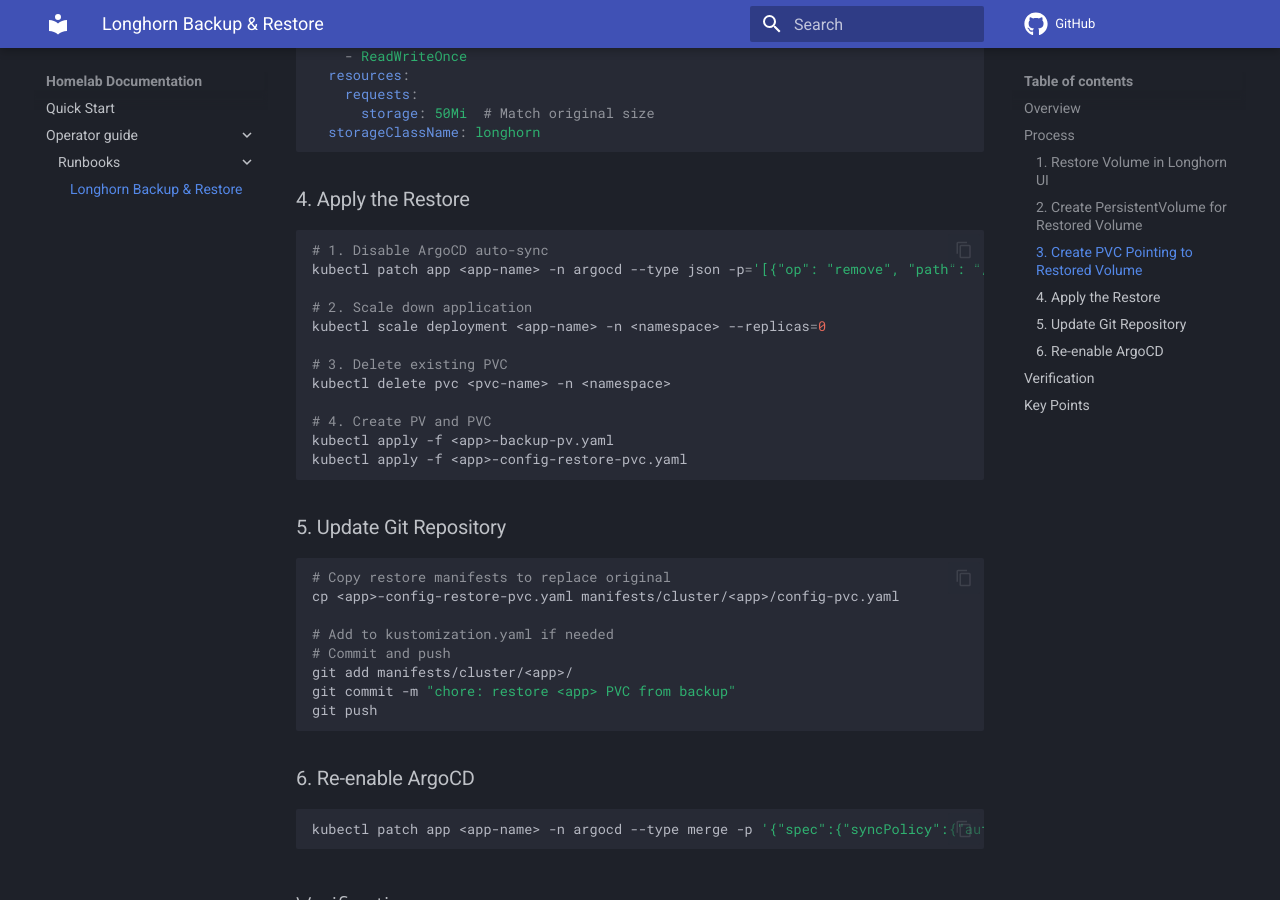
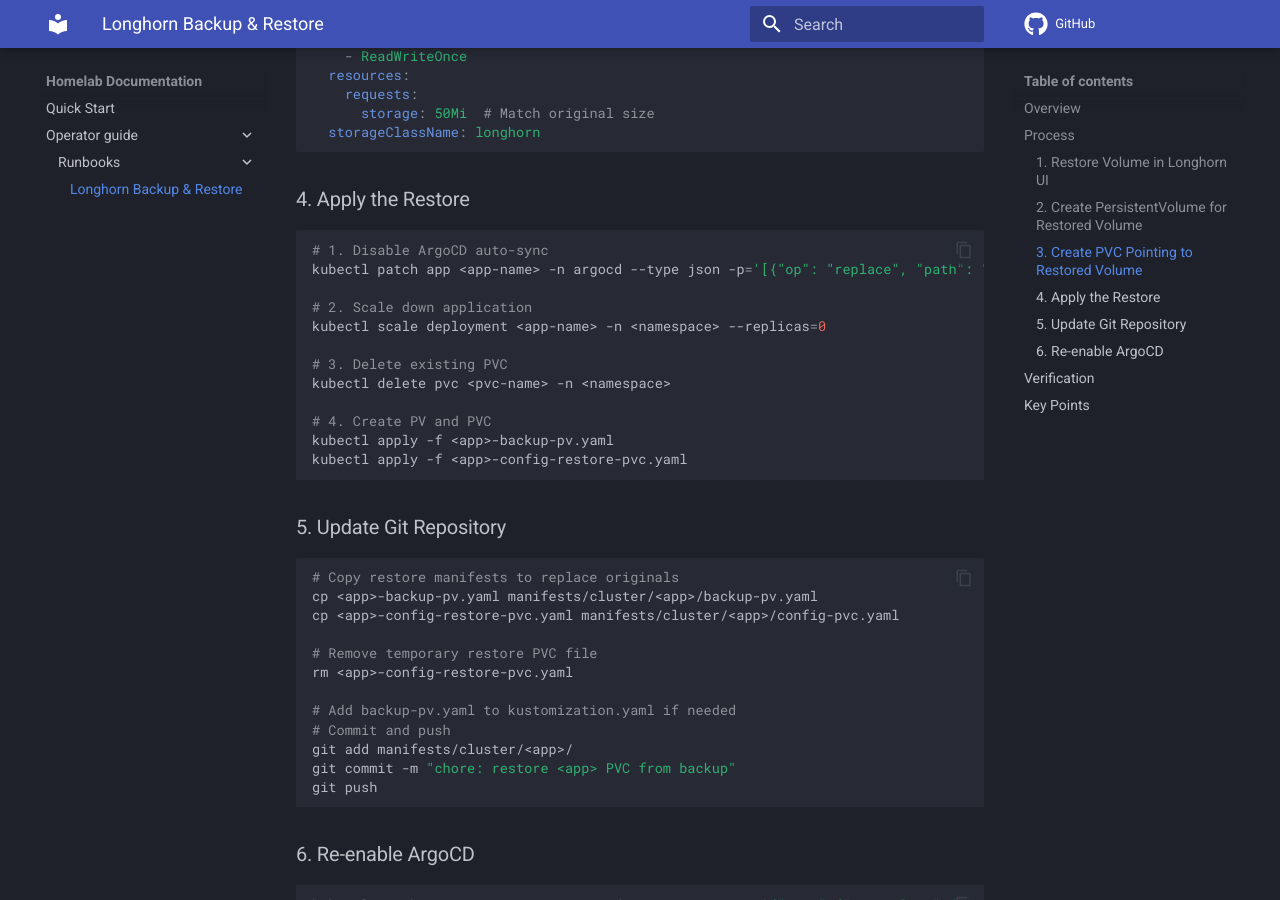
Before and after one commit to myles-coleman/homelab-cluster, an MkDocs documentation site: the page built from docs/operator-guide/runbooks/backup-and-restore.md, in a window 1280 px wide and 900 px high, scrolled down 1310 px. Built offline with MkDocs 1.6.1 and Material for MkDocs 9.7.7, drawn with Linux system fonts in a browser that asks for light colours; comment, search, counter and statistics services are not loaded.

Commit message:
docs: improvements to backup instructions

````diff
--- a/docs/operator-guide/runbooks/backup-and-restore.md
+++ b/docs/operator-guide/runbooks/backup-and-restore.md
@@ -64,7 +64,7 @@ spec:
 
 ```bash
 # 1. Disable ArgoCD auto-sync
-kubectl patch app <app-name> -n argocd --type json -p='[{"op": "remove", "path": "/spec/syncPolicy"}]'
+kubectl patch app <app-name> -n argocd --type json -p='[{"op": "replace", "path": "/spec/syncPolicy", "value": null}]'
 
 # 2. Scale down application
 kubectl scale deployment <app-name> -n <namespace> --replicas=0
@@ -80,10 +80,14 @@ kubectl apply -f <app>-config-restore-pvc.yaml
 ### 5. Update Git Repository
 
 ```bash
-# Copy restore manifests to replace original
+# Copy restore manifests to replace originals
+cp <app>-backup-pv.yaml manifests/cluster/<app>/backup-pv.yaml
 cp <app>-config-restore-pvc.yaml manifests/cluster/<app>/config-pvc.yaml
 
-# Add to kustomization.yaml if needed
+# Remove temporary restore PVC file
+rm <app>-config-restore-pvc.yaml
+
+# Add backup-pv.yaml to kustomization.yaml if needed
 # Commit and push
 git add manifests/cluster/<app>/
 git commit -m "chore: restore <app> PVC from backup"
````
